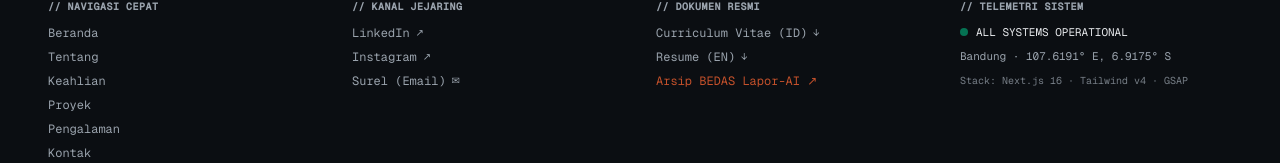
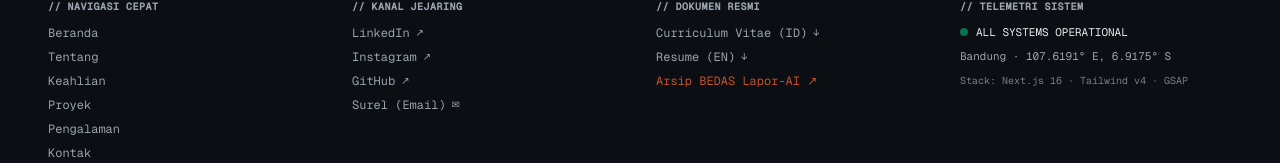
Before and after one commit to fakhri-rizaldi/portofolio, a Next.js app: page / in a window 1280 px wide. Shown: the part 9683-9846 px from the top of the page. Built offline with nearby package versions, Linux system fonts and the light colour scheme.

Commit message:
chore: update GitHub link to fakhri-rizaldi

```diff
--- a/components/layout/Footer.tsx
+++ b/components/layout/Footer.tsx
@@ -118,6 +118,17 @@ export function Footer() {
               </li>
               <li>
                 <a
+                  href="https://github.com/fakhri-rizaldi"
+                  target="_blank"
+                  rel="noreferrer"
+                  className="text-[var(--fg-muted)] hover:text-[var(--accent)] transition-colors inline-flex items-center gap-1.5"
+                >
+                  <span>GitHub</span>
+                  <span className="text-[10px]">↗</span>
+                </a>
+              </li>
+              <li>
+                <a
                   href="mailto:muhamadfakhri06@gmail.com"
                   className="text-[var(--fg-muted)] hover:text-[var(--accent)] transition-colors inline-flex items-center gap-1.5"
                 >
--- a/content/profile.ts
+++ b/content/profile.ts
@@ -52,7 +52,7 @@ export const PROFILE: ProfileData = {
   socials: {
     linkedin: "https://www.linkedin.com/in/muhamad-fakhri-rizaldi-399193292/",
     instagram: "https://www.instagram.com/sobatfakhri/?hl=en",
-    github: "https://github.com/sobatfakhri",
+    github: "https://github.com/fakhri-rizaldi",
   },
   status: "Terbuka untuk pekerjaan / magang",
   resumes: {
```
